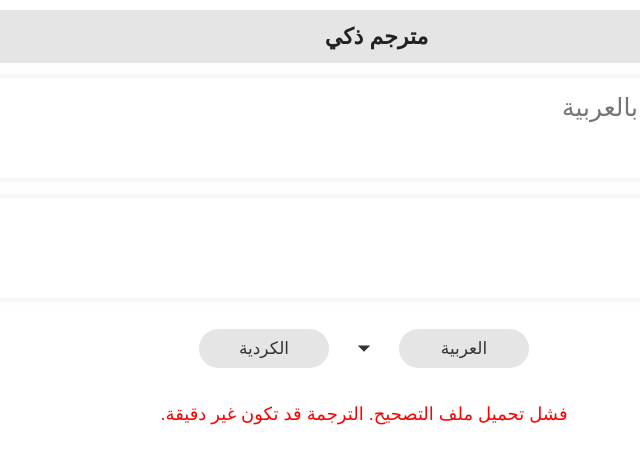
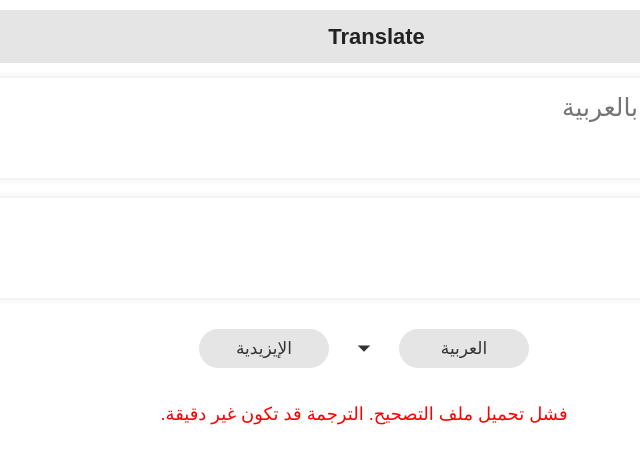
Before and after one commit to ezidicoding/Yezidi-Translation, a plain HTML site: page index.html in a window 1280 px wide. Shown: the full height of the page, 276-916 px from the left. Drawn offline with Linux system fonts and the light colour scheme; no server answers; a web font is replaced by a local one.

Commit message:
Update index.html

```diff
--- a/index.html
+++ b/index.html
@@ -64,7 +64,7 @@
       border: none;
       border-radius: 15px;
       resize: vertical;
-      color: #4C4C4C;
+      color: White;
       background-color: transparent;
       box-shadow: 0 0 8px rgba(0,0,0,0.1);
       font-family: 'CustomArabicFont', sans-serif;
@@ -205,7 +205,7 @@
 <body>
   <header>
     <div class="user-profile"><img7 src="#" alt="User Profile"/></div>
-    <div>مترجم ذكي</div>
+    <div/>Translate</div>
     <div class="star-icon">★</div>
   </header>
 
@@ -253,7 +253,7 @@
       </button>
       <select id="outputLanguage" aria-label="اختر لغة الإخراج">
         <option value="ku">اللغة الكردية</option>
-        <option value="ar" selected>الكردية</option>
+        <option value="ar" selected>الإيزيدية</option>
       </select>
     </div>
 
```
